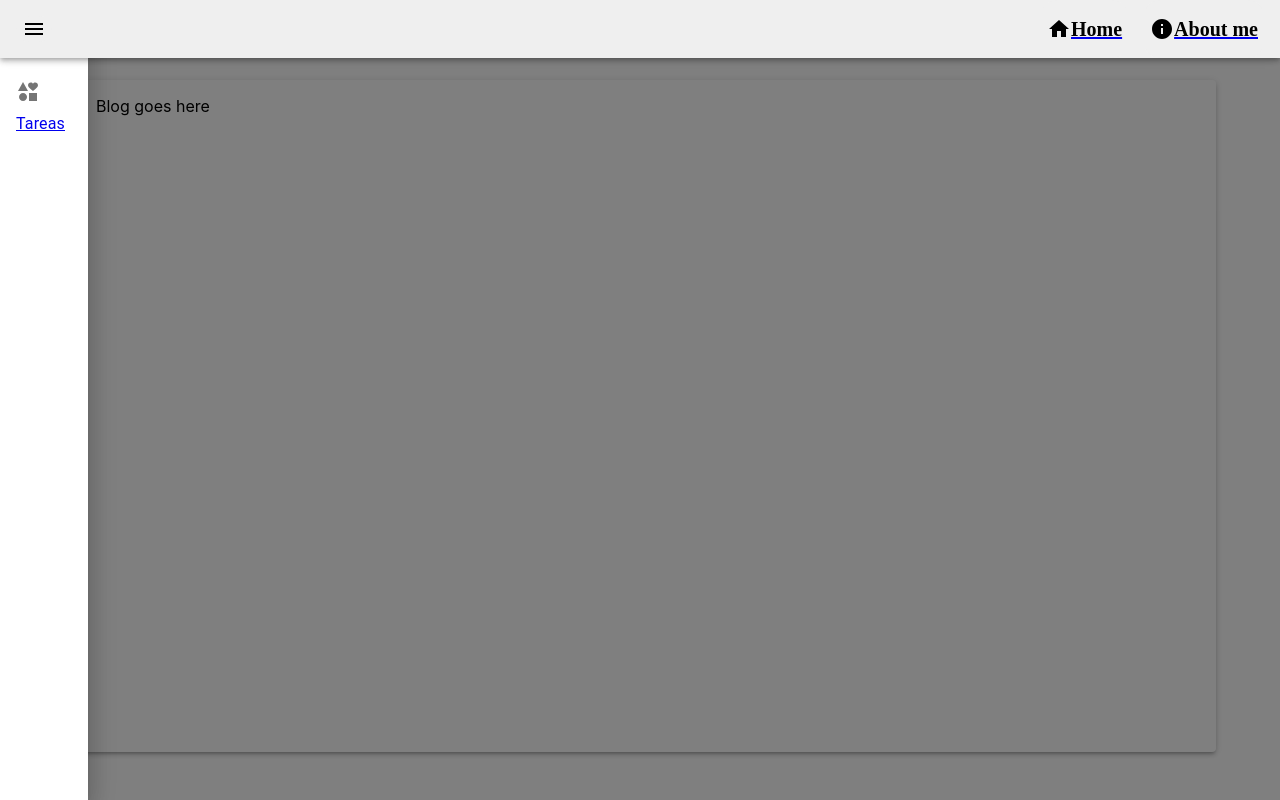
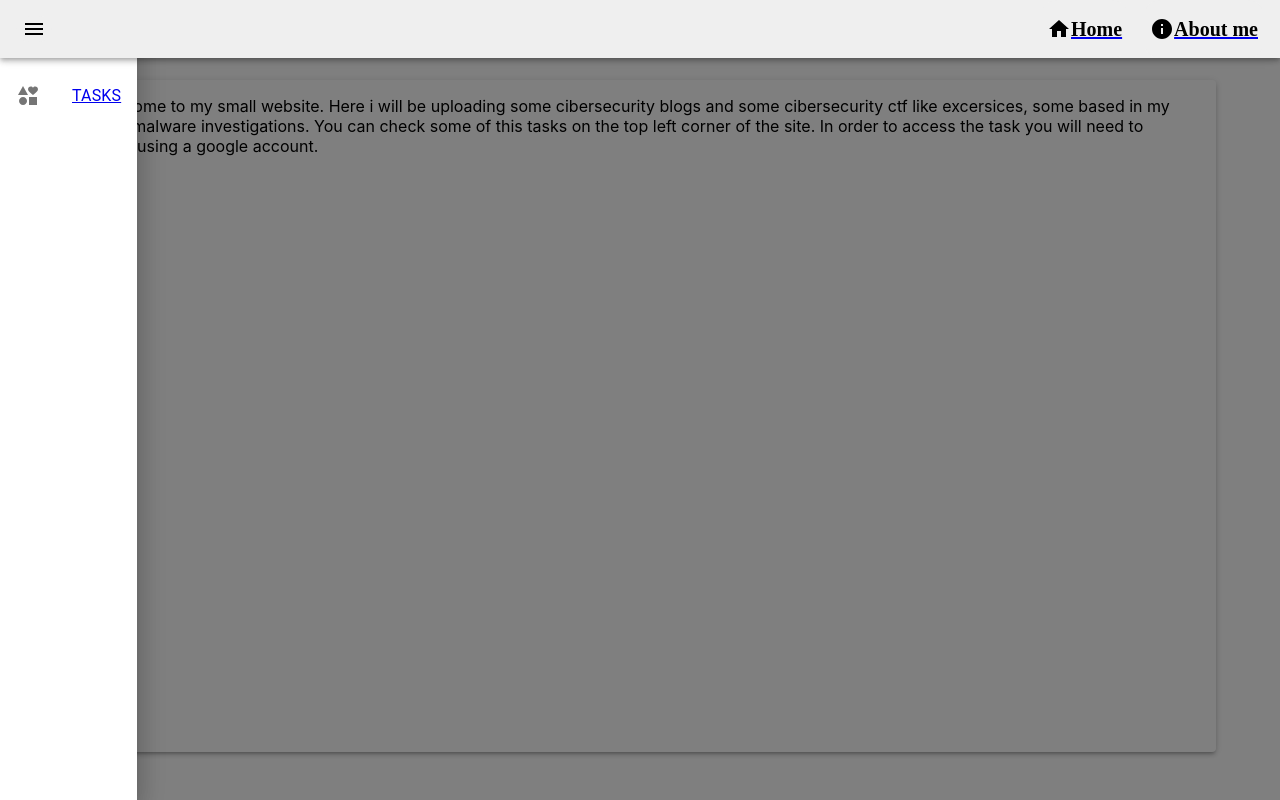
Before and after one commit to aantola/blog, a React (Create React App) app: page / in a window 1280 px wide. Both pictures are taken after a click on the button 34 px from the left and 29 px from the top of the page. Built offline with nearby package versions, Linux system fonts and the light colour scheme.

Commit message:
feat(toasts): added notifications for requests error/success

```diff
--- a/src/App.tsx
+++ b/src/App.tsx
@@ -17,7 +17,12 @@ function App() {
           <Topbar />
           <div className='mainContainer'>
             <Routes>
-              <Route path='/' element={<> Blog goes here </>} />
+              <Route path='/' element={
+                <>
+                  Welcome to my small website. Here i will be uploading some cibersecurity blogs and some cibersecurity ctf like excersices, some based in my own malware investigations.
+                  You can check some of this tasks on the top left corner of the site. In order to access the task you will need to login using a google account.
+                </>}
+              />
               <Route path='/about' element={<About/>}/>
               <Route path='/blog' element={<BlogPost />} />
               <Route path='/tasks' element={<Tasks />} />
--- a/src/components/googleLogin/index.tsx
+++ b/src/components/googleLogin/index.tsx
@@ -12,7 +12,6 @@ export default function Login(){
     // eslint-disable-next-line @typescript-eslint/no-explicit-any
     function handleCredentialResponse(response : any) {
 
-        console.log("Encoded JWT ID token: " + response.credential);
         login(response.credential)
     }
 
--- a/src/components/index/indexList.tsx
+++ b/src/components/index/indexList.tsx
@@ -11,7 +11,7 @@ export default function IndexList(){
 
     const lista = [
         {
-            text: "Tareas",
+            text: "TASKS",
             icon: "Interests",
             url: "/tasks"
 
@@ -22,16 +22,18 @@ export default function IndexList(){
         <List>
             {lista.map((e, i) => {
                 return (
-                    <ListItem id={"item" + i} disablePadding>
-                        <ListItemButton>
-                            <Link to={e.url}>
+                    <Link to={e.url}>
+                        <ListItem id={"item" + i} disablePadding>
+                            <ListItemButton>
+
                                 <ListItemIcon>
                                     <DynamicIcon iconName={e.icon as IconNames} />
                                 </ListItemIcon>
                                 <ListItemText primary={e.text} />
-                            </Link>
-                        </ListItemButton>
-                    </ListItem>
+
+                            </ListItemButton>
+                        </ListItem>
+                    </Link>
                 )
             })}
         </List>
--- a/src/components/task/index.tsx
+++ b/src/components/task/index.tsx
@@ -34,7 +34,7 @@ function Task({title, details, icon, expanded,handleChange, id, score, solved} :
 
             <h2 style={{display: "flex", alignItems: "center"}}>
                 <DynamicmuiIcon iconName={icon as IconNames} />
-                {title}
+                {title} ({score} Points)
             </h2>
             </AccordionSummary>
             <AccordionDetails>
--- a/src/components/task/taskSolution/index.tsx
+++ b/src/components/task/taskSolution/index.tsx
@@ -1,5 +1,8 @@
 import { useState, useContext } from 'react';
 import TextField from '@mui/material/TextField';
+import Button from '@mui/material/Button';
+import SendIcon from '@mui/icons-material/Send';
+
 import { AccountContext } from 'context/accountContext';
 import { useSnackbar } from 'notistack';
 
@@ -48,7 +51,7 @@ function taskSolution({id} : {id: number}){
     }
 
     return (
-        <>
+        <div style={{display:"flex", alignItems:"end"}}>
 
             <TextField
                 style={{width: "100%"}}
@@ -57,8 +60,10 @@ function taskSolution({id} : {id: number}){
                 value={text}
                 onChange={ChangeText}
             />
-            <button onClick={checkAnswer}> Enviar </button>
-        </>
+            <Button onClick={checkAnswer} variant="contained" endIcon={<SendIcon />}>
+                Submit
+            </Button>
+        </div>
     )
 
 }
--- a/src/routes/tasks/index.tsx
+++ b/src/routes/tasks/index.tsx
@@ -59,7 +59,7 @@ function Tasks(){
 
 
             <div style={{width:"100%"}}>
-                {!tokenExists && <h2> Conectese a su cuenta para acceder a las tareas </h2>}
+                {!tokenExists && <h2> Please login to access the avaiable tasks </h2>}
                 {tasks.map((t : TaskType, i: number) => {
                     return (
                         <Task
```
